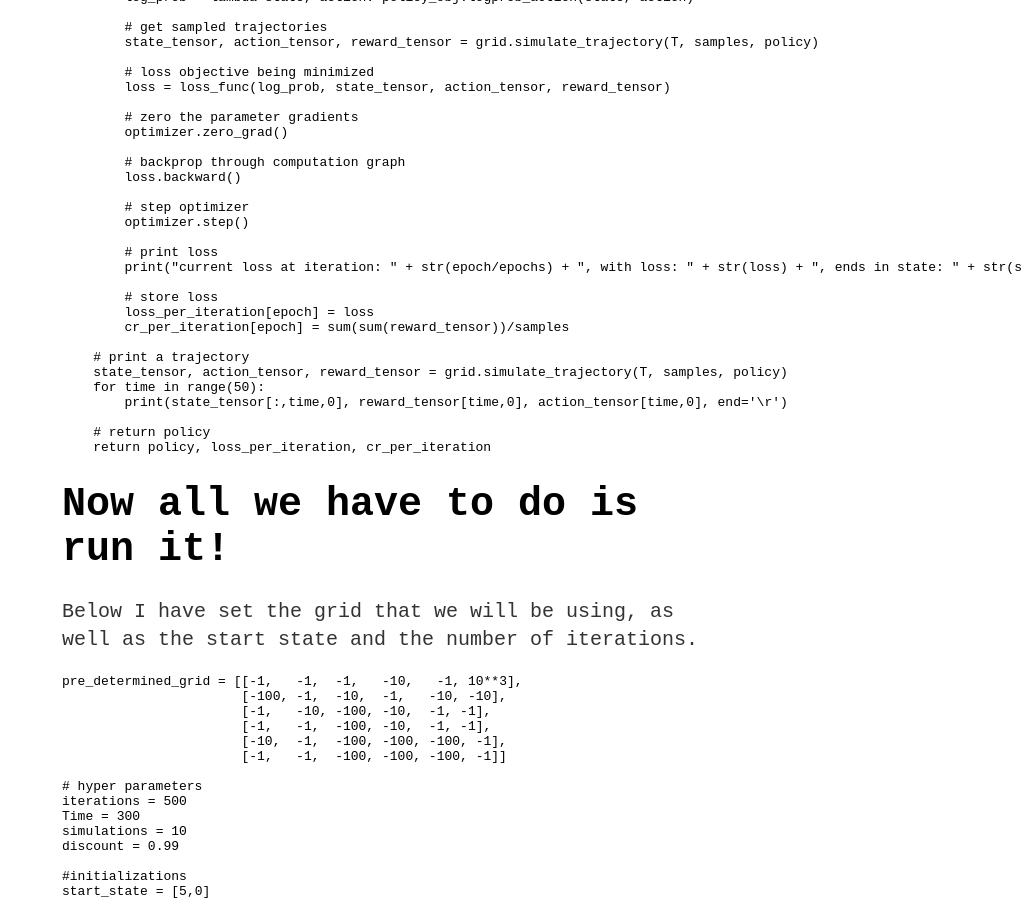
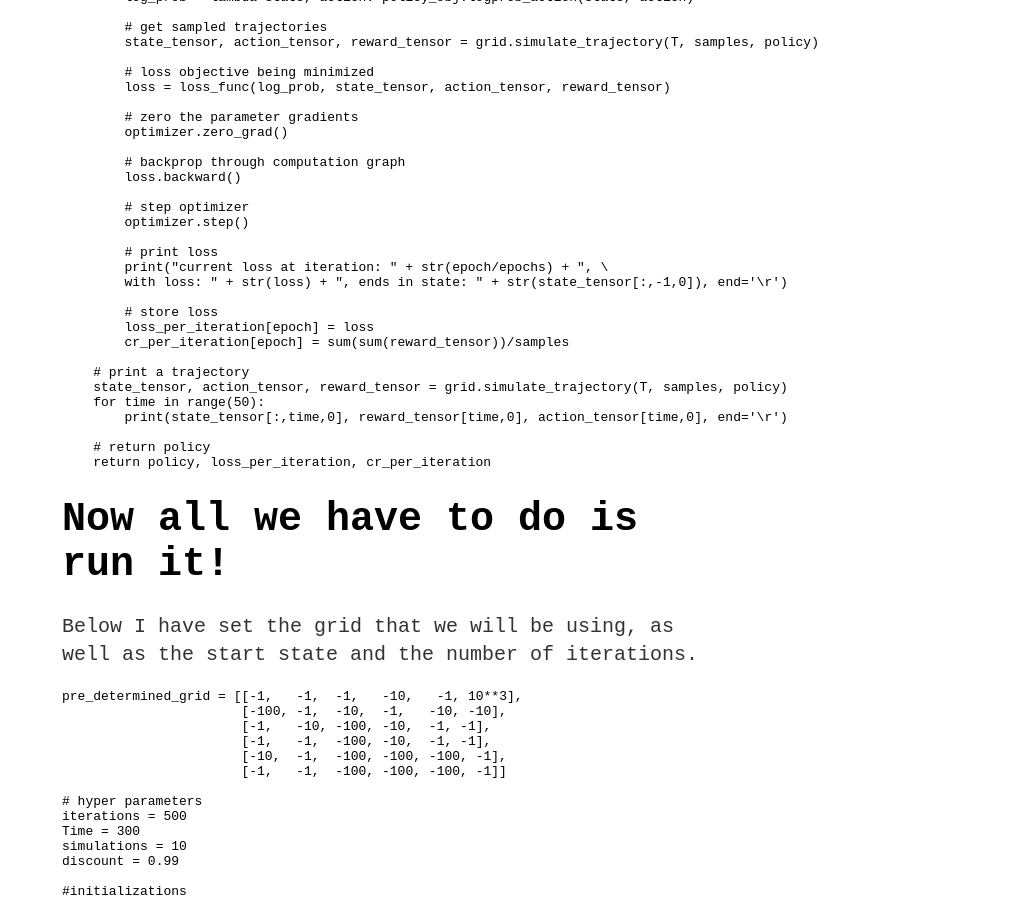
Before and after one commit to WilderLavington/old_web_page, a Jekyll site: the page built from _posts/2018-12-20-wilder-lavington-machine-learning-notes-p1.md, in a window 1280 px wide and 900 px high, scrolled down 5218 px. Shown: the whole window, without its empty margins (258-1280 px from the left). Built offline with Jekyll 4.4.1, drawn with Linux system fonts in a browser that asks for light colours; comment, search, counter and statistics services are not loaded.

Commit message:
Update 2018-12-20-wilder-lavington-machine-learning-notes-p1.md

````diff
--- a/_posts/2018-12-20-wilder-lavington-machine-learning-notes-p1.md
+++ b/_posts/2018-12-20-wilder-lavington-machine-learning-notes-p1.md
@@ -256,7 +256,8 @@ def train_policy(epochs, grid, samples, T, discount, alpha, sd):
         optimizer.step()
 
         # print loss
-        print("current loss at iteration: " + str(epoch/epochs) + ", with loss: " + str(loss) + ", ends in state: " + str(state_tensor[:,-1,0]), end='\r')
+        print("current loss at iteration: " + str(epoch/epochs) + ", \
+        with loss: " + str(loss) + ", ends in state: " + str(state_tensor[:,-1,0]), end='\r')
 
         # store loss
         loss_per_iteration[epoch] = loss
@@ -298,7 +299,8 @@ policy, loss_per_iteration, cr_per_iteration = train_policy(iterations, grid, 10
 
 ```
 
-    tensor([0., 5.]) tensor(1000.) tensor(3.)ss: tensor(73844.0547, grad_fn=<DivBackward0>), ends in state: tensor([0., 5.])
+    tensor([0., 5.]) tensor(1000.) tensor(3.)ss: tensor(73844.0547, grad_fn=<DivBackward0>),
+    ends in state: tensor([0., 5.])
 
 ## Now lets plot everything
 
````
